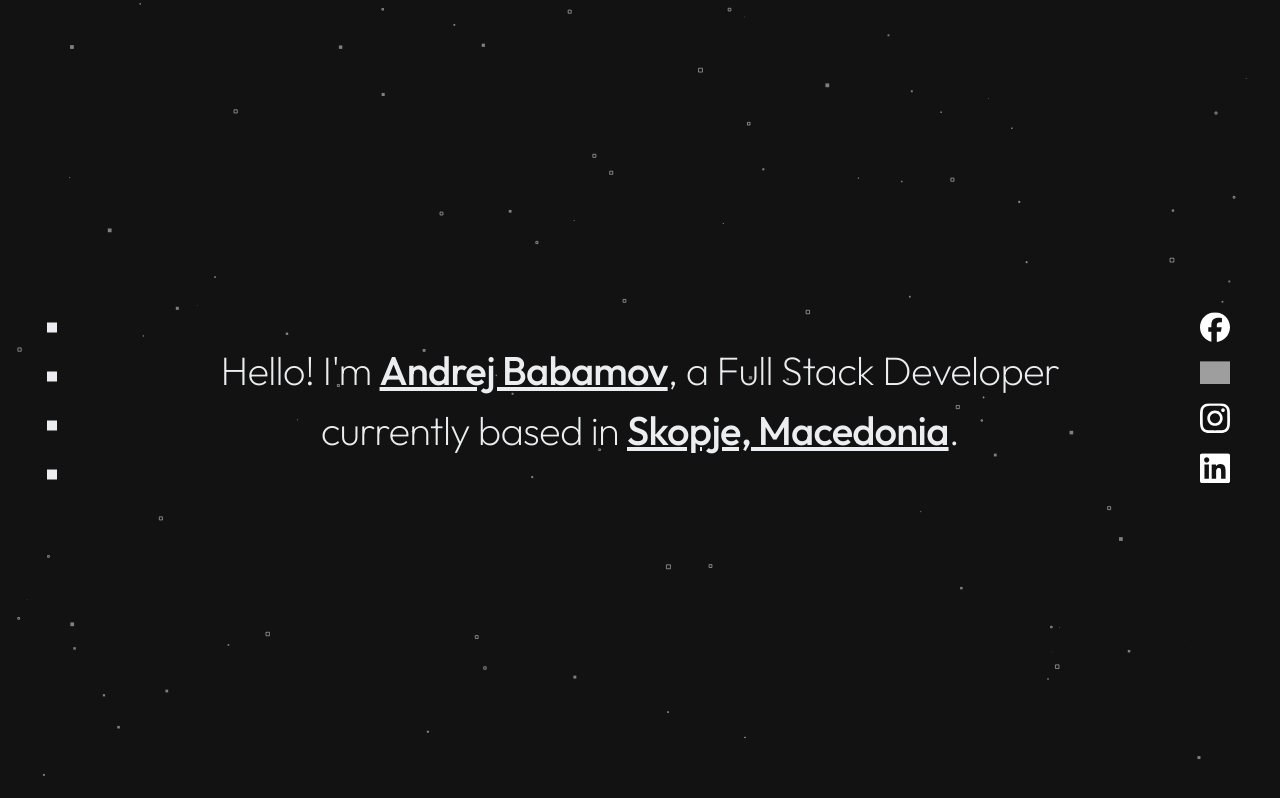
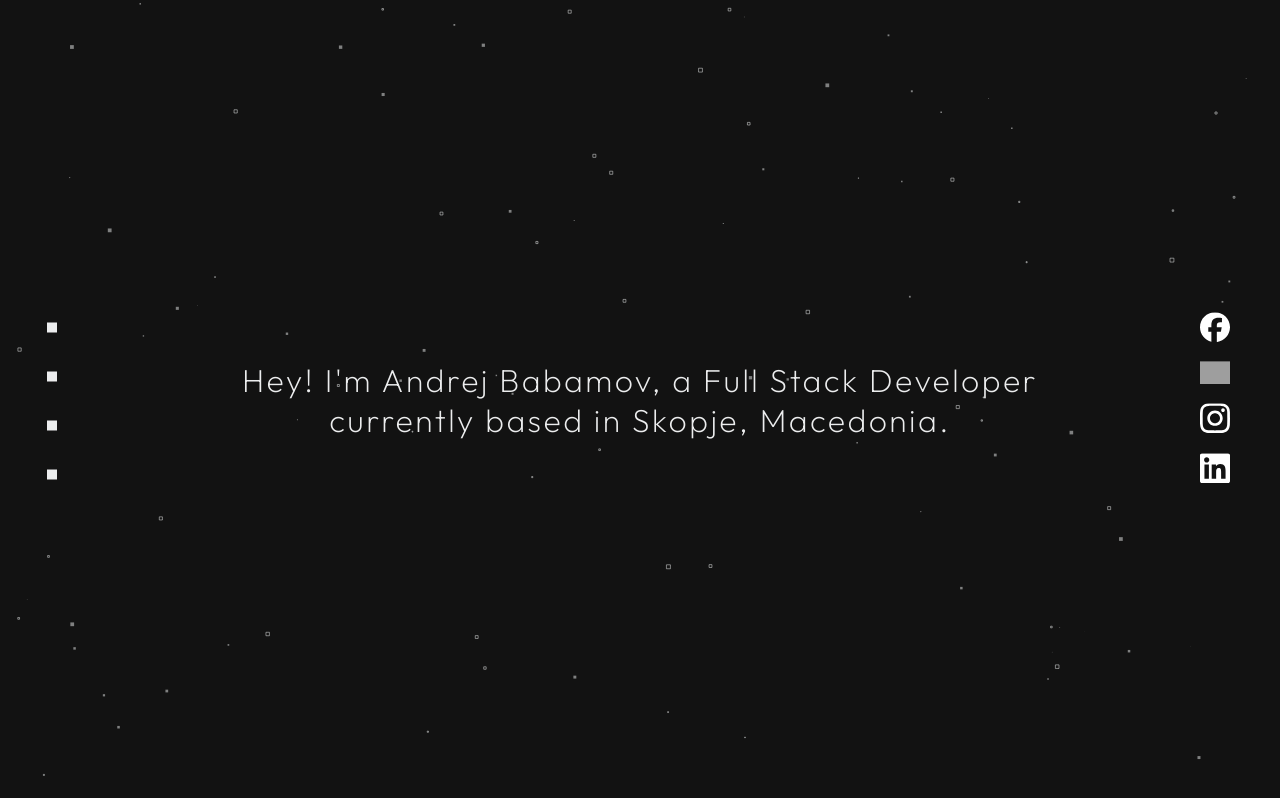
Before and after one commit to babamovandrej/my_portfolio, a React (Vite) app: page / in a window 1280 px wide. Built offline with nearby package versions, Linux system fonts and the light colour scheme; grey boxes are pictures that could not be loaded.

Commit message:
Fixed about page

```diff
--- a/src/index.css
+++ b/src/index.css
@@ -44,17 +44,16 @@ body {
 }
 
 h1, h2, h3, h4, h5, h6 {
-  line-height: 1.2;
-  letter-spacing: -0.1rem;
+  letter-spacing: 0.15rem;
 }
 
 p {
   margin: 0;
-  letter-spacing: -0.05rem;
+  letter-spacing: 0.15rem;
   color: var(--color-foreground);
 }
 
 a {
   color: var(--color-foreground);
-  letter-spacing: -0.1rem;
+  letter-spacing: 0.15rem;
 }
--- a/src/sections/about/about.css
+++ b/src/sections/about/about.css
@@ -2,69 +2,12 @@
     position: relative;
     display: flex;
     flex-direction: column;
-    align-items: center;
     justify-content: center;
+    text-align: center;
     height: 100vh;
 }
 
 .about-container p {
-    position: relative;
-    display: inline-block;
-    font-size: 2.5rem;
-    margin: 5px 0;
     font-weight: 200;
+    font-size: 2rem;
 }
-
-.highlight {
-    font-weight: 500;
-    text-decoration: underline;
-    cursor: pointer;
-    position: relative;
-    z-index: 1;
-}
-
-.about-container p:after {
-    content: "";
-    position: absolute;
-    top: 0;
-    left: 0;
-    right: 0;
-    bottom: 0;
-    background-color: var(--color-foreground);
-    transform: scaleX(0);
-    transition: transform 0.8s ease-in-out;
-}
-
-.about-container p.animateStripfromLeft:after {
-    transform-origin: left center;
-    animation: animateStripfromLeft 0.8s ease-in-out forwards;
-}
-
-.about-container p.animateStripfromRight:after {
-    transform-origin: right center;
-    animation: animateStripfromRight 0.8s ease-in-out forwards;
-}
-
-@keyframes animateStripfromLeft {
-    0% {
-        transform: scaleX(0);
-    }
-    50% {
-        transform: scaleX(1);
-    }
-    100% {
-        transform: scaleX(0);
-    }
-}
-
-@keyframes animateStripfromRight {
-    0% {
-        transform: scaleX(0);
-    }
-    50% {
-        transform: scaleX(1);
-    }
-    100% {
-        transform: scaleX(0);
-    }
-}
--- a/src/sections/about/about.jsx
+++ b/src/sections/about/about.jsx
@@ -1,57 +1,13 @@
-import React, { useEffect, useRef } from "react";
+import React from "react";
 import "./about.css";
 
 function About() {
-    const aboutRef = useRef(null);
-
-    useEffect(() => {
-        const handleIntersection = (entries) => {
-            entries.forEach(entry => {
-                const paragraphs = entry.target.querySelectorAll("p");
-                if (entry.isIntersecting) {
-                    addAnimationClasses(paragraphs);
-                } else {
-                    removeAnimationClasses(paragraphs);
-                }
-            });
-        };
-
-        const observer = new IntersectionObserver(handleIntersection, {
-            threshold: 0.5
-        });
-
-        if (aboutRef.current) {
-            observer.observe(aboutRef.current);
-        }
-
-        return () => {
-            if (aboutRef.current) {
-                observer.unobserve(aboutRef.current);
-            }
-        };
-    }, []);
-
-    const addAnimationClasses = (paragraphs) => {
-        paragraphs.forEach((paragraph, index) => {
-            paragraph.classList.add(index === 0 ? "animateStripfromLeft" : "animateStripfromRight");
-        });
-    };
-
-    const removeAnimationClasses = (paragraphs) => {
-        paragraphs.forEach((paragraph, index) => {
-            paragraph.classList.remove(index === 0 ? "animateStripfromLeft" : "animateStripfromRight");
-        });
-    };
-
     return (
-        <div className='about-container' ref={aboutRef}>
+        <div className="about-container">
             <p>
-                Hello! I'm <span className='highlight'>Andrej Babamov</span>, a Full Stack Developer
-            </p>
-            <p>
-                <span className='new-line'>
-                    currently based in <span className='highlight'>Skopje, Macedonia</span>.
-                </span>
+                Hey! I'm <span className="highlight">Andrej Babamov</span>, a Full Stack Developer
+                <br />
+                currently based in <span className="highlight">Skopje, Macedonia</span>.
             </p>
         </div>
     );
--- a/src/sections/sections.css
+++ b/src/sections/sections.css
@@ -21,5 +21,4 @@
     display: flex;
     justify-content: center;
     align-items: center;
-    font-size: 2rem;
 }
--- a/src/sections/skills/skills.css
+++ b/src/sections/skills/skills.css
@@ -1,7 +1,6 @@
 .skills-container {
     display: flex;
     flex-direction: column;
-    height: 100vh;
     justify-content: center;
     align-items: center;
     gap: 1rem;
```
